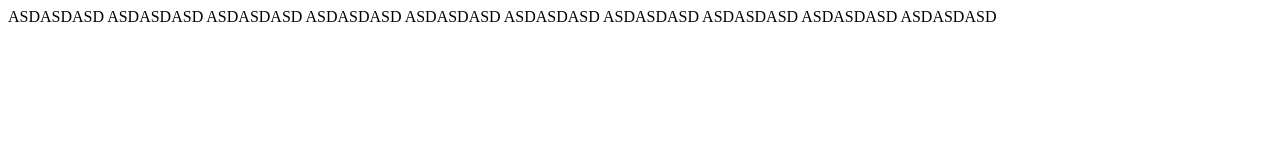
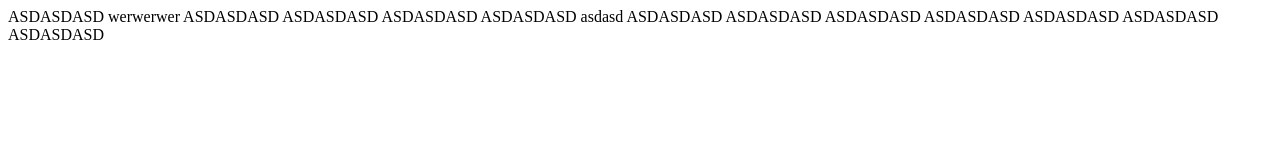
Before and after one commit to ararathakobyan95/test, a plain HTML site: page index.html in a window 1280 px wide. Drawn offline with Linux system fonts and the light colour scheme.

Commit message:
change all another

```diff
--- a/index.html
+++ b/index.html
@@ -1,3 +1,10 @@
+<a>ASDASDASD</a>
+<a>werwerwer</a>
+<a>ASDASDASD</a>
+<a>ASDASDASD</a>
+<a>ASDASDASD</a>
+<a>ASDASDASD</a>
+<a>asdasd</a>
 <a>ASDASDASD</a>
 <a>ASDASDASD</a>
 <a>ASDASDASD</a>
@@ -5,6 +12,3 @@
 <a>ASDASDASD</a>
 <a>ASDASDASD</a>
 <a>ASDASDASD</a>
-<a>ASDASDASD</a>
-<a>ASDASDASD</a>
-<a>ASDASDASD</a>
--- a/index.js
+++ b/index.js
@@ -1 +1,6 @@
 console.log("123456555555")
+console.log("wwwwwww")
+console.log("wwwwwww")
+console.log("wwwwwww")
+console.log("wwwwwww")
+console.log("wwwwwww")
--- a/test2/fngyul.js
+++ b/test2/fngyul.js
@@ -1 +1,3 @@
 console.clear();
+console.log();
+console.clear();
```
